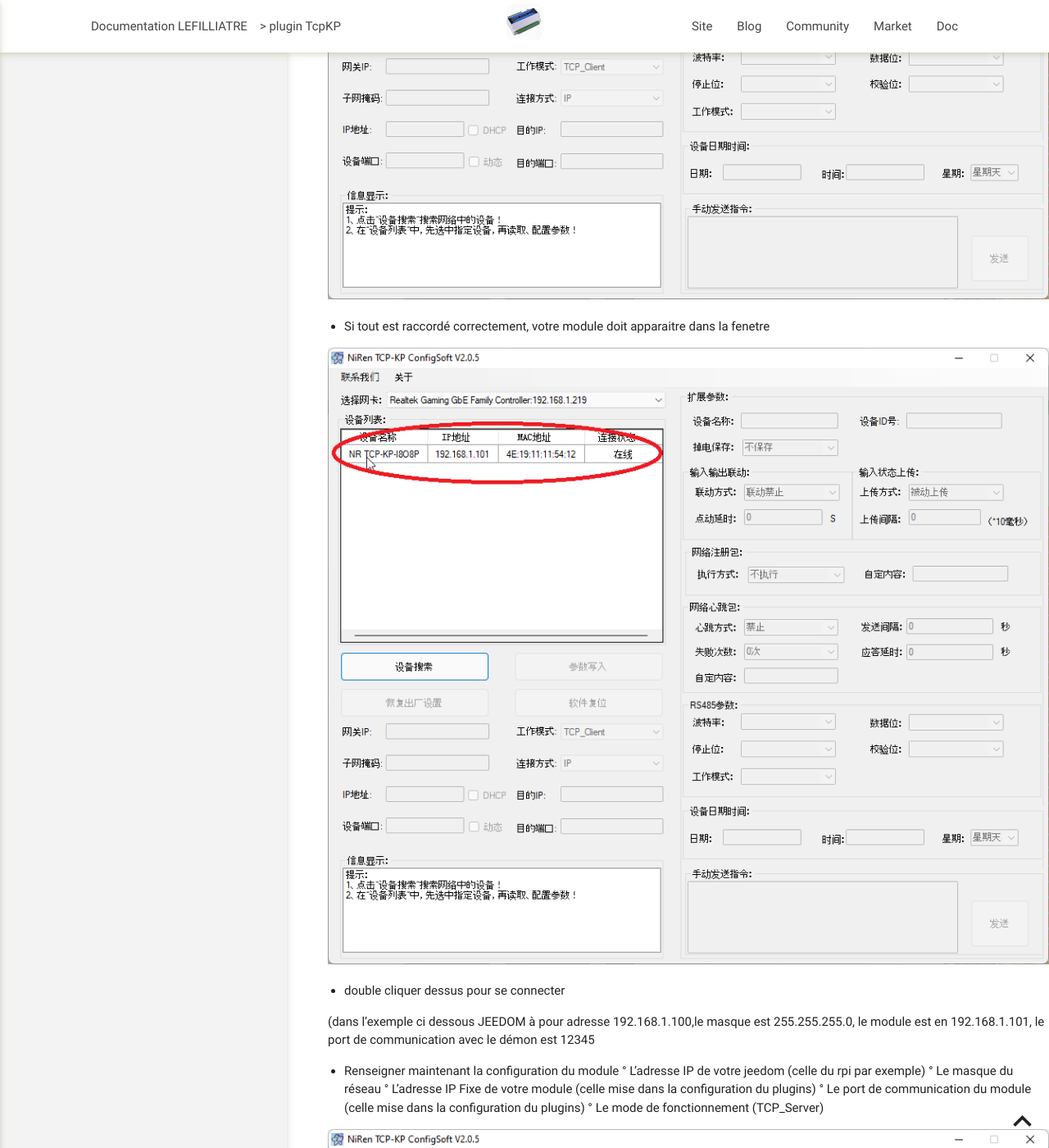
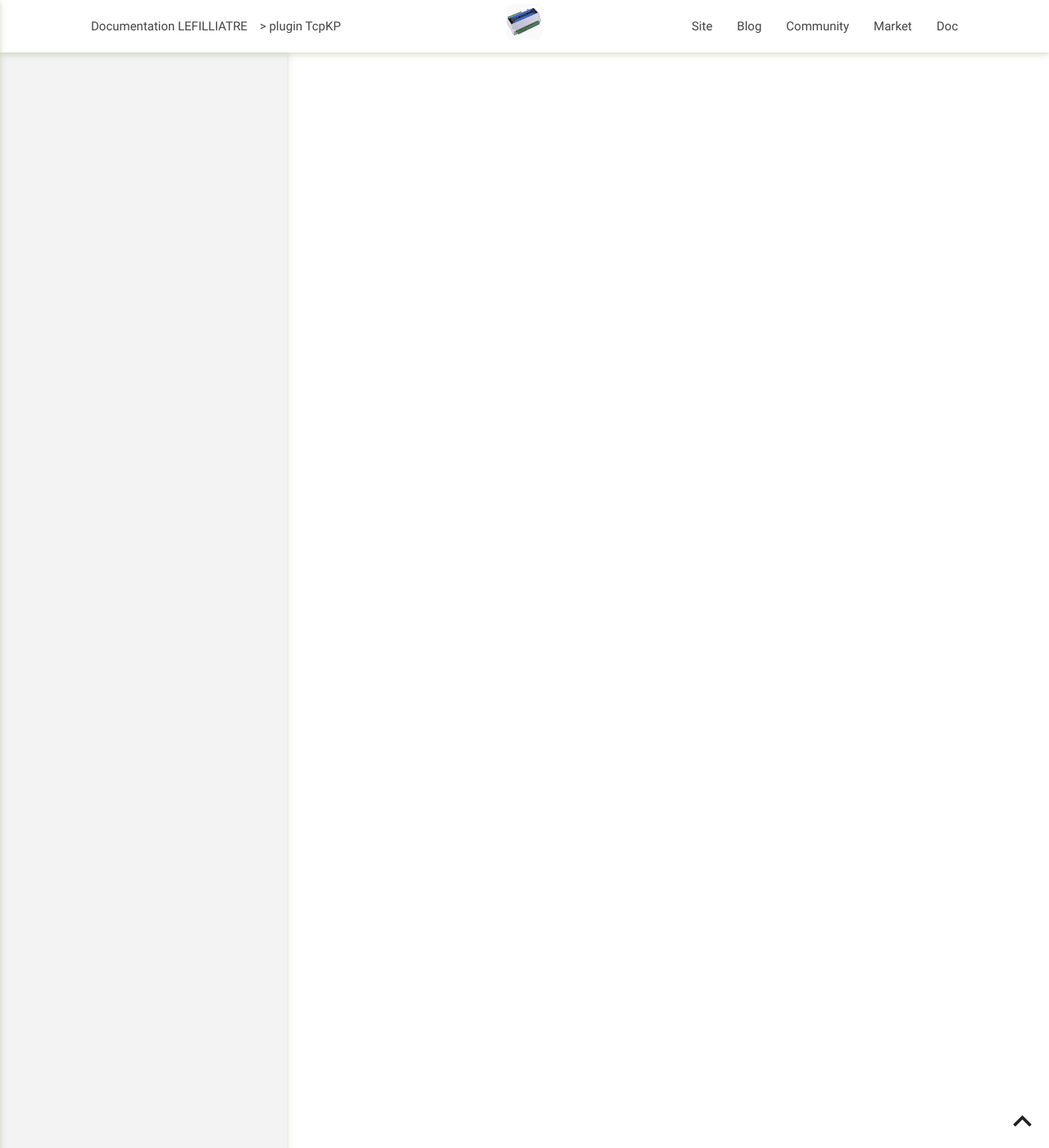
Before and after one commit to lefilliatre/lefilliatre-documentation, a Jekyll site: the page built from tcpkp/fr_FR/index.md, in a window 1280 px wide and 1400 px high, scrolled down 4074 px. Shown: the whole window at 82% size. Built offline with Jekyll 4.4.1, drawn with Linux system fonts in a browser that asks for light colours; some of the changed text lies outside the part shown.

Commit message:
Update index.md

```diff
--- a/tcpkp/fr_FR/index.md
+++ b/tcpkp/fr_FR/index.md
@@ -46,53 +46,3 @@ Cela n'empeche que les états des deux entrées et le pilotage de la sortie rest
 Attention, il faut redémarrer le démon pour la prise en compte du mapping.
 
 ## Configuration du module
-
-l'adresse Ip du module est par défaut: '192.168.1.199'
-Il est en natif configuré en client.
-
-Nous allons nous y connecter pour lui attribuer une IP fixe, renseigner le port de communication et le passer en serveur.
-
-Pour cela il vous faudra lancer le logiciel de configuration disponible [ici][]
-
-- changer l'adresse ip de votre Pc pour ce mettre sur la meme plage d'adresse que le module (192.168.1.XX)
-
-- Lancer le logiciel configuration
-
-- Dans le haut du logiciel, selectionner votre carte réseau à laquelle est connectée votre module
-
-![Selection carte réseau](https://lefilliatre.github.io/lefilliatre-documentation/tcpkp/sources/selectCarte.png)
-
-- Lancer ensuite la recherche du module
-
-![Recherche du module](https://lefilliatre.github.io/lefilliatre-documentation/tcpkp/sources/recherche.png)
-
-- Si tout est raccordé correctement, votre module doit apparaitre dans la fenetre
-
-![liste](https://lefilliatre.github.io/lefilliatre-documentation/tcpkp/sources/liste.png)
-
-- double cliquer dessus pour se connecter
-
-(dans l'exemple ci dessous JEEDOM à pour adresse 192.168.1.100,le masque est 255.255.255.0, le module est en 192.168.1.101, le port de communication avec le démon est 12345
-- Renseigner maintenant la configuration du module
-	° L'adresse IP de votre jeedom (celle du rpi par exemple)
-	° Le masque du réseau
-	° L'adresse IP Fixe de votre module (celle mise dans la configuration du plugins)
-	° Le port de communication du module (celle mise dans la configuration du plugins)
-	° Le mode de fonctionnement (TCP_Server)
-
-![liste](https://lefilliatre.github.io/lefilliatre-documentation/tcpkp/sources/param.png)
-
-- Enregistrer les parametres
-
-![liste](https://lefilliatre.github.io/lefilliatre-documentation/tcpkp/sources/enregistre.png)
-
-
-- Re-cliquer sur votre module pour verifier que tout à été enregistré
-
-![liste](https://lefilliatre.github.io/lefilliatre-documentation/tcpkp/sources/liste.png)
-
-- Le module est prét à etre installé dans votre installation!
-
-
-[aliexpress]: https://fr.aliexpress.com/item/33005606116.html?spm=a2g0o.seodetail.topbuy.1.2d4f5bf3IYMFA2 "aliexpress"
-[ici]: https://lefilliatre.github.io/lefilliatre-documentation/tcpkp/sources/logiciel%20de%20configuration.zip "archive logiciel"
```
